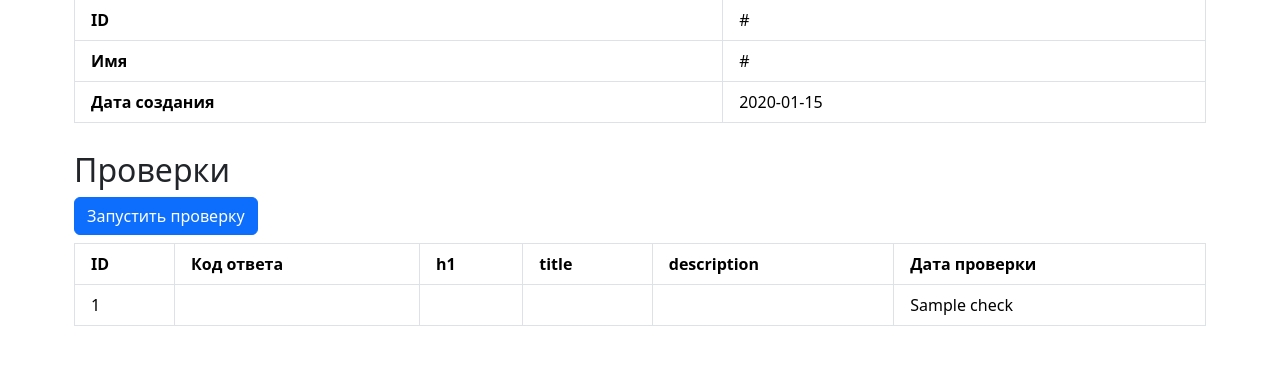
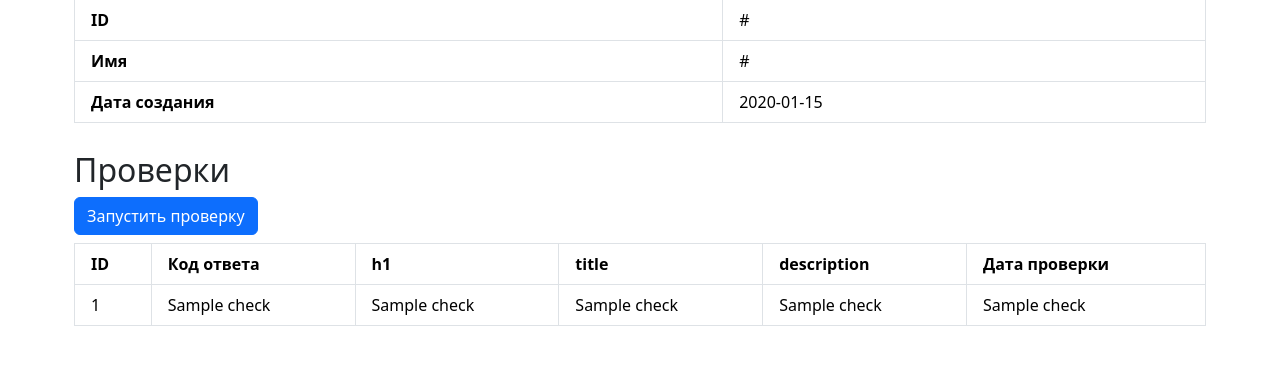
Before and after one commit to arsenvelikih-crypto/python-project-83, a Flask app: template page_analyzer/templates/url.html in a window 1280 px wide. Shown: the part 121-486 px from the top of the page. Run offline with Flask 3, Linux system fonts and the light colour scheme; the template is opened without the code that fills it: most values are stand-ins (such as "Sample title", 1, 10 or a date in 2020).

Commit message:
Add status code

```diff
--- a/page_analyzer/app.py
+++ b/page_analyzer/app.py
@@ -15,6 +15,8 @@ from flask import (
     url_for,
     flash,
 )
+
+import requests
 
 
 app = Flask(__name__)
@@ -73,8 +75,14 @@ def show_url(id):
 def check_url(id):
     # Здесь будет логика проверки URL
     try:
-        add_url_check_to_db(id)
+        url = select_url_by_id(id)
+        if not url:
+            flash("URL не найден", "danger")
+            return redirect(url_for("get_urls"))
+        response = requests.get(url[1], timeout=5)  # url[1] is the URL name
+        response.raise_for_status()     # Raise an error for bad responses
+        add_url_check_to_db(id, response.status_code)
         flash("Страница успешно проверена", "success")
-    except Exception:
-        flash("Произошла ошибка при проверке", "danger"),
+    except requests.RequestException:
+        flash("Произошла ошибка при проверке", "danger")
     return redirect(url_for("show_url", id=id))
--- a/page_analyzer/templates/url.html
+++ b/page_analyzer/templates/url.html
@@ -43,10 +43,10 @@
         {% for check in checks %}
             <tr>
                 <td class="border px-3 py-2">{{ check[0] }}</td>
-                <td class="border px-3 py-2"> </td>
-                <td class="border px-3 py-2"> </td>
-                <td class="border px-3 py-2"> </td>
-                <td class="border px-3 py-2"> </td>
+                <td class="border px-3 py-2">{{ check[1] }}</td>
+                <td class="border px-3 py-2">{{ check[2] }}</td>
+                <td class="border px-3 py-2">{{ check[3] }}</td>
+                <td class="border px-3 py-2">{{ check[4] }}</td>
                 <td class="border px-3 py-2">{{ check[5] }}</td>
             </tr>
         {% endfor %}
--- a/page_analyzer/templates/urls.html
+++ b/page_analyzer/templates/urls.html
@@ -10,6 +10,7 @@
             <th class="border border-black p-3">Имя</th>
             <th class="border border-black p-3">Дата создания</th>
             <th class="border border-black p-3">Дата последней проверки</th>
+            <th class="border border-black p-3">Код ответа</th>
         </tr>
     </thead>
     <tbody>
@@ -19,6 +20,7 @@
                 <td class="border border-black p-3"><a href="{{ url_for('show_url', id=url[0]) }}">{{ url[1] }}</a></td>
                 <td class="border border-black p-3">{{ url[2].strftime('%d.%m.%Y') }}</td>
                 <td class="border border-black p-3">{{ url[3].strftime('%d.%m.%Y') if url[3] else 'Нет проверок' }}</td>
+                <td class="border border-black p-3">{{ url[4] if url[4] else 'Нет проверок' }}</td>
             </tr>
         {% endfor %}
     </tbody>
--- a/pyproject.toml
+++ b/pyproject.toml
@@ -10,6 +10,7 @@ dependencies = [
     "jinja2>=3.1.6",
     "psycopg[binary]>=3.3.4",
     "python-dotenv>=1.2.2",
+    "requests>=2.34.2",
     "validators>=0.35.0",
 ]
 
```
Also changed, not shown: page_analyzer/db.py (+10 -4 lines), tests/test_app.py (+16 -0 lines), 1 other file.
